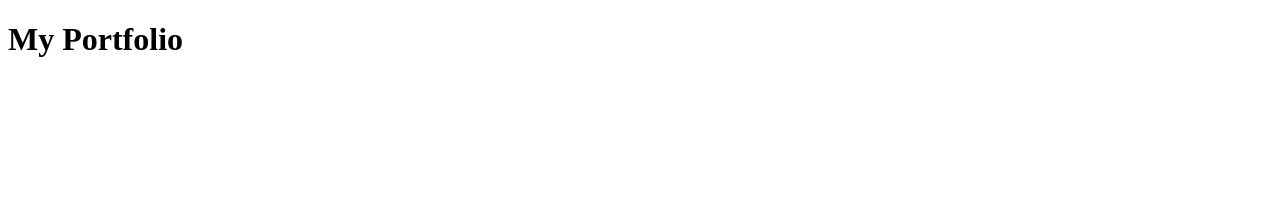
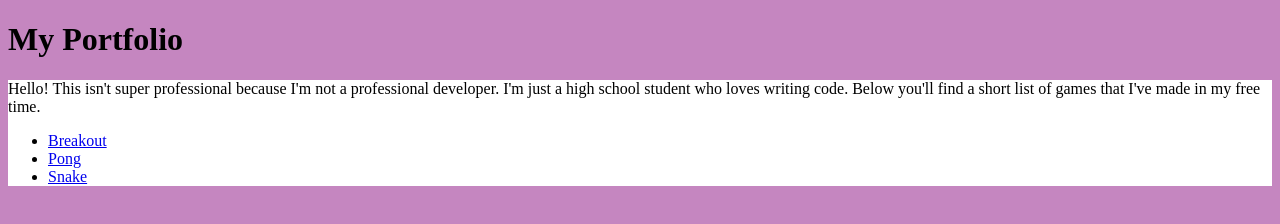
Before and after one commit to eggsontoast1672/eggsontoast1672.github.io, a plain HTML site: page index.html in a window 1280 px wide. Drawn offline with Linux system fonts and the light colour scheme.

Commit message:
Add main content

```diff
--- /dev/null
+++ b/index.css
@@ -0,0 +1,7 @@
+body {
+  background-color: #C586C0;
+}
+
+.main-content {
+  background-color: white;
+}
--- a/index.html
+++ b/index.html
@@ -6,10 +6,29 @@
   <meta http-equiv="X-UA-Compatible" content="IE=edge">
   <meta name="viewport" content="width=device-width, initial-scale=1.0">
   <title>My Portfolio</title>
+  <link rel="stylesheet" href="index.css">
 </head>
 
 <body>
   <h1>My Portfolio</h1>
+  <div class="main-content">
+    <p>
+      Hello! This isn't super professional because I'm not a professional
+      developer. I'm just a high school student who loves writing code. Below
+      you'll find a short list of games that I've made in my free time.
+    </p>
+    <ul>
+      <li>
+        <a href="https://github.com/eggsontoast1672/breakout">Breakout</a>
+      </li>
+      <li>
+        <a href="https://github.com/eggsontoast1672/pong">Pong</a>
+      </li>
+      <li>
+        <a href="https://github.com/eggsontoast1672/snake">Snake</a>
+      </li>
+    </ul>
+  </div>
 </body>
 
 </html>
```
